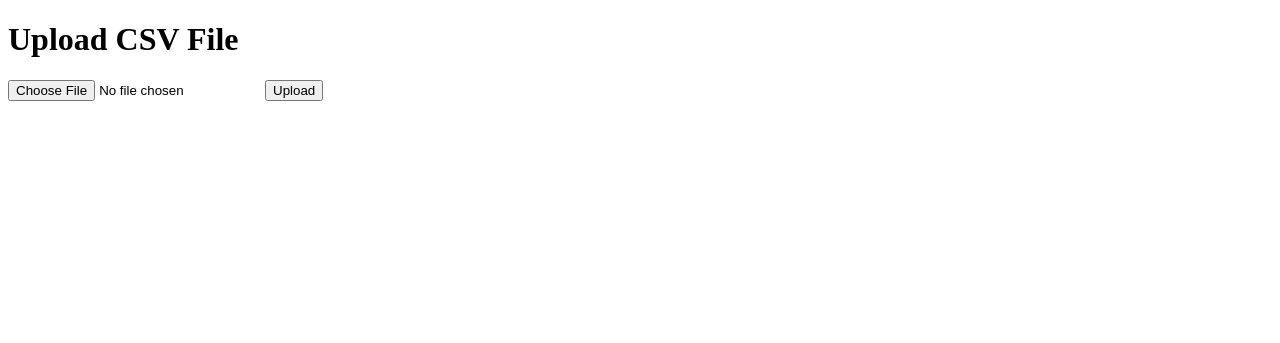
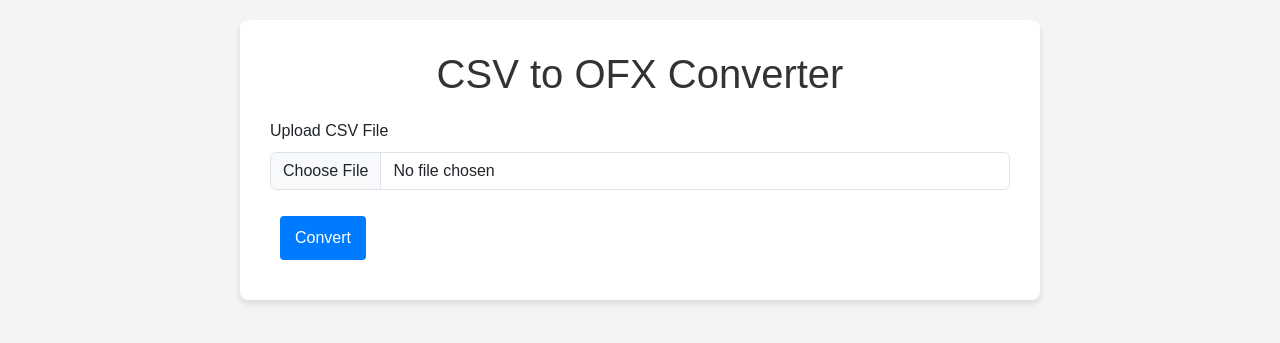
Before and after one commit to tmalsdorf/CSVtoQFX, a Flask app: page / in a window 1280 px wide. Shown: the top 343 px of the page. Run offline with Flask 3, Linux system fonts and the light colour scheme; some libraries are stand-ins or nearby versions.

Commit message:
Adding a little style

```diff
--- a/app/app.py
+++ b/app/app.py
@@ -1,4 +1,4 @@
-from flask import Flask, request, send_file, render_template, redirect, url_for, Response
+from flask import Flask, request, send_file, render_template, redirect, url_for, Response, send_from_directory
 import csv
 import xml.etree.ElementTree as ET
 from werkzeug.utils import secure_filename
@@ -35,6 +35,10 @@ def format_date(date_str):
     """
     month, day, year = date_str.split('/')
     return f"{year}{month.zfill(2)}{day.zfill(2)}"
+
+@app.route('/static/<path:filename>')
+def serve_static(filename):
+    return send_from_directory('static', filename)
 
 @app.route('/')
 def index():
--- /dev/null
+++ b/app/static/styles.css
@@ -0,0 +1,61 @@
+body {
+    font-family: 'Arial', sans-serif;
+    background-color: #f4f4f4;
+    margin: 0;
+    padding: 20px;
+    line-height: 1.6;
+}
+
+.container {
+    max-width: 800px;
+    margin: 0 auto;
+    background-color: white;
+    padding: 30px;
+    border-radius: 8px;
+    box-shadow: 0 4px 6px rgba(0,0,0,0.1);
+}
+
+h1 {
+    color: #333;
+    text-align: center;
+    margin-bottom: 20px;
+}
+
+.btn {
+    display: inline-block;
+    padding: 10px 15px;
+    background-color: #007bff;
+    color: white;
+    border: none;
+    border-radius: 4px;
+    cursor: pointer;
+    margin: 10px;
+}
+
+.btn:hover {
+    background-color: #0056b3;
+}
+
+table {
+    width: 100%;
+    border-collapse: collapse;
+    margin-top: 20px;
+}
+
+table, th, td {
+    border: 1px solid #ddd;
+}
+
+th {
+    background-color: #f2f2f2;
+    padding: 12px;
+    text-align: left;
+}
+
+td {
+    padding: 10px;
+}
+
+.amount {
+    text-align: right;
+}
--- a/app/templates/upload.html
+++ b/app/templates/upload.html
@@ -1,13 +1,22 @@
 <!DOCTYPE html>
-<html>
+<html lang="en">
 <head>
+    <meta charset="UTF-8">
+    <meta name="viewport" content="width=device-width, initial-scale=1.0">
     <title>CSV to OFX Converter</title>
+    <link href="[https://cdn.jsdelivr.net/npm/bootstrap@5.2.3/dist/css/bootstrap.min.css"](https://cdn.jsdelivr.net/npm/bootstrap@5.2.3/dist/css/bootstrap.min.css") rel="stylesheet">
+    <link rel="stylesheet" href="{{ url_for('static', filename='styles.css') }}">
 </head>
 <body>
-    <h1>Upload CSV File</h1>
-    <form action="/convert-csv-to-ofx" method="post" enctype="multipart/form-data">
-        <input type="file" name="file" accept=".csv">
-        <input type="submit" value="Upload">
-    </form>
+    <div class="container">
+        <h1>CSV to OFX Converter</h1>
+        <form action="/convert-csv-to-ofx" method="post" enctype="multipart/form-data">
+            <div class="mb-3">
+                <label for="fileUpload" class="form-label">Upload CSV File</label>
+                <input type="file" class="form-control" id="fileUpload" name="file" accept=".csv" required>
+            </div>
+            <button type="submit" class="btn btn-primary">Convert</button>
+        </form>
+    </div>
 </body>
 </html>
```
Also changed, not shown: app/templates/transactions.html (+29 -30 lines).
